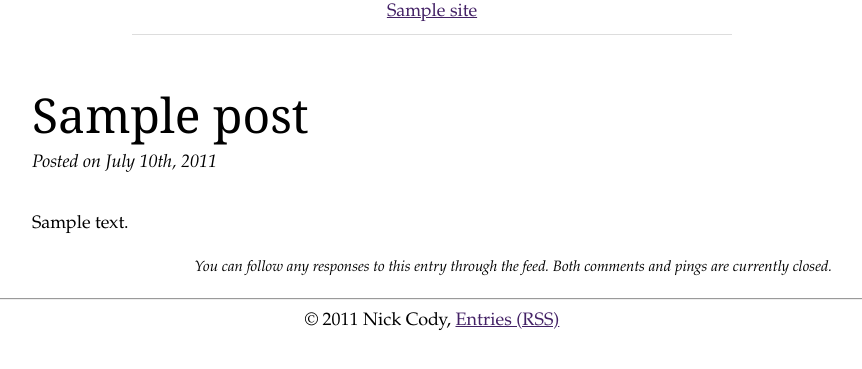
After one commit to NickCody/PrimordialOozeWpTheme, a WordPress theme: template single.php in a window 1280 px wide. The commit adds this page. Shown: the top 369 px of the page, without its empty margins (208-1070 px from the left). Run offline with PHP 8.4 and a stand-in for WordPress, Linux system fonts and the light colour scheme; the site name, menu and one post (Sample post) are stand-ins, and other content is empty.

Commit message:
Draft final... just tweaks from here on out.

```diff
--- a/footer.php
+++ b/footer.php
@@ -1,9 +1,7 @@
 <hr />
 <div id="footer" role="contentinfo">
 <!-- If you'd like to support WordPress, having the "powered by" link somewhere on your blog is the best way; it's our only promotion or advertising. -->
-	<p>
-    &copy; 2011 Nick Cody, <br /><a href="<?php bloginfo('rss2_url'); ?>">Entries (RSS)</a>
-	</p>
+	<div>&copy; 2011 Nick Cody, <a href="<?php bloginfo('rss2_url'); ?>">Entries (RSS)</a></div>
 </div>
 </div>
 
--- /dev/null
+++ b/single.php
@@ -0,0 +1,62 @@
+<?php
+/**
+ * @package WordPress
+ * @subpackage Default_Theme
+ */
+
+get_header();
+?>
+
+	<div id="content" class="widecolumn" role="main">
+
+	<?php if (have_posts()) : while (have_posts()) : the_post(); ?>
+
+		<div <?php post_class() ?> id="post-<?php the_ID(); ?>">
+			<h1><?php the_title(); ?></h1>
+      <div class="postdate">Posted on <?php the_time('F jS, Y') ?></div>
+
+			<div class="entry">
+				<?php the_content('<p class="serif">Read the rest of this entry &raquo;</p>'); ?>
+
+				<?php wp_link_pages(array('before' => '<p><strong>Pages:</strong> ', 'after' => '</p>', 'next_or_number' => 'number')); ?>
+        <div class="postmetadata"><?php the_tags('This entry was tagged ', ' and ', ''); ?></div>
+
+				<p class="postmetadata alt">
+					<small>
+						You can follow any responses to this entry through the <?php post_comments_feed_link('RSS 2.0'); ?> feed.
+
+						<?php if ( comments_open() && pings_open() ) {
+							// Both Comments and Pings are open ?>
+							You can <a href="#respond">leave a response</a>, or <a href="<?php trackback_url(); ?>" rel="trackback">trackback</a> from your own site.
+
+						<?php } elseif ( !comments_open() && pings_open() ) {
+							// Only Pings are Open ?>
+							Responses are currently closed, but you can <a href="<?php trackback_url(); ?> " rel="trackback">trackback</a> from your own site.
+
+						<?php } elseif ( comments_open() && !pings_open() ) {
+							// Comments are open, Pings are not ?>
+							You can skip to the end and leave a response. Pinging is currently not allowed.
+
+						<?php } elseif ( !comments_open() && !pings_open() ) {
+							// Neither Comments, nor Pings are open ?>
+							Both comments and pings are currently closed.
+
+						<?php } ?>
+
+					</small>
+				</p>
+
+			</div>
+		</div>
+
+	<?php comments_template(); ?>
+
+	<?php endwhile; else: ?>
+
+		<p>Sorry, no posts matched your criteria.</p>
+
+<?php endif; ?>
+
+	</div>
+
+<?php get_footer(); ?>
--- a/style.css
+++ b/style.css
@@ -57,3 +57,11 @@ h1 a, h2 a, h3 a, h4 a, h5 a, h6 a {
 .postdate {
   font-style: italic;
   margin-bottom: 2em; }
+
+.postmetadata {
+  font-style: italic;
+  text-align: right; }
+
+
+#footer {
+  text-align: center; }
```
Also changed, not shown: index.php (+4 -5 lines).
